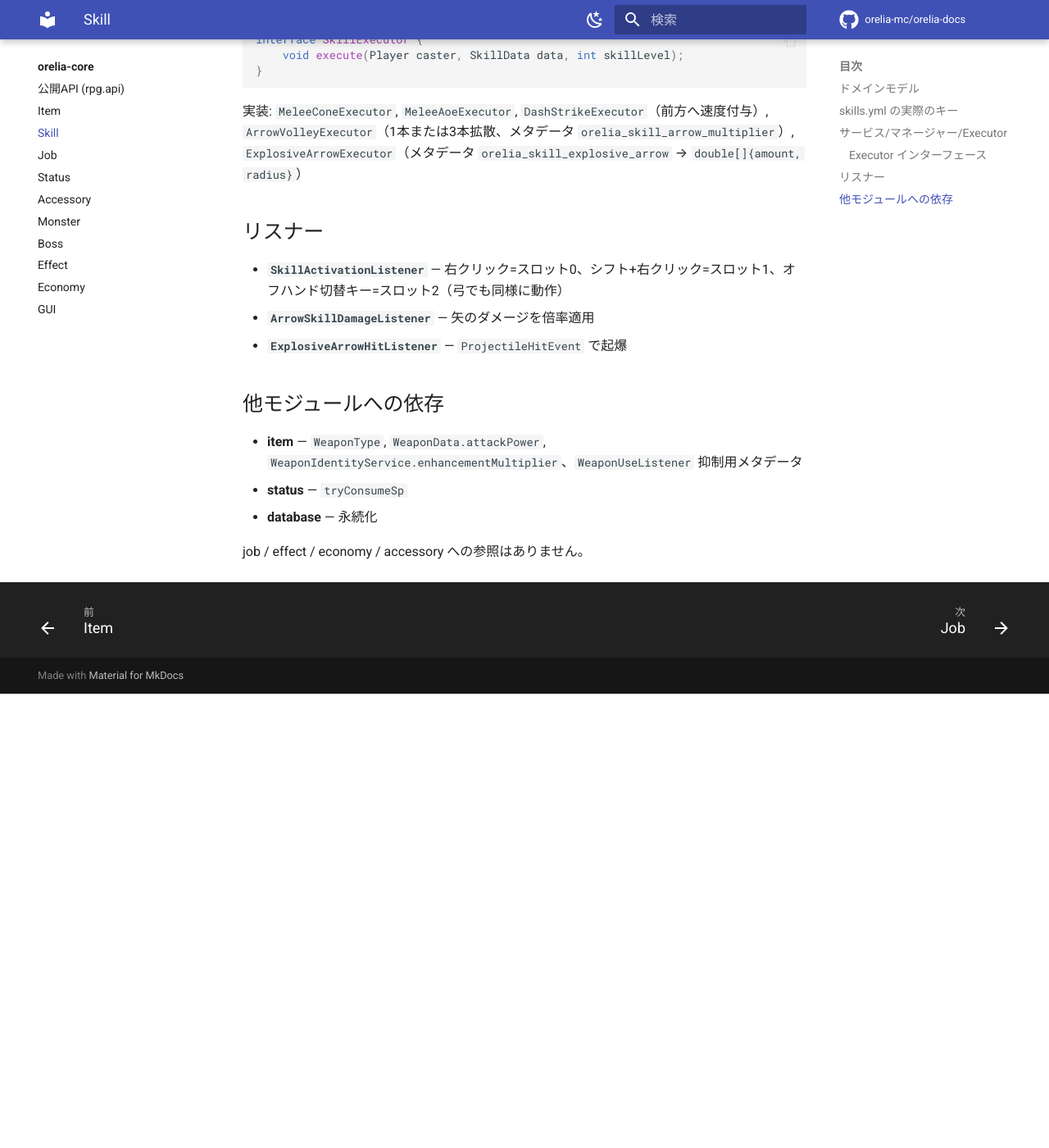
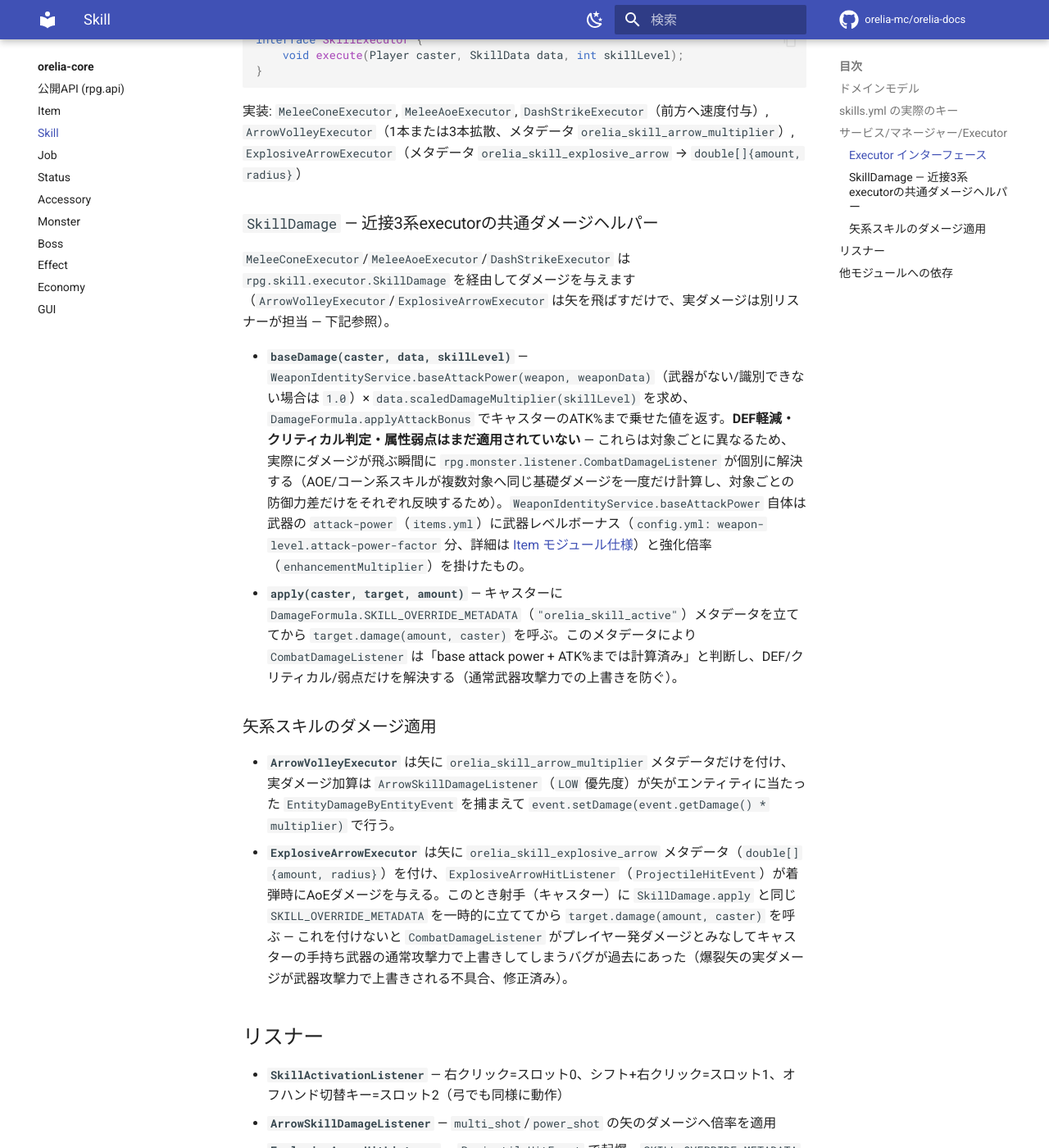
Before and after one commit to orelia-mc/orelia-docs, an MkDocs documentation site: the page built from docs/core/skill.md, in a window 1280 px wide and 1400 px high, scrolled down 1783 px. Shown: the whole window at 82% size. Built offline with MkDocs 1.6.1 and Material for MkDocs 9.7.7, drawn with Linux system fonts in a browser that asks for light colours; comment, search, counter and statistics services are not loaded; before the commit the page ends 2629 px from its top, so only the background shows below that; some of the changed text lies outside the part shown.

Commit message:
Continue skill.md sync
Progress checkpoint while remaining docs sync agent finishes.

Co-Authored-By: Claude Sonnet 5 <noreply@anthropic.com>
Claude-Session: https://claude.ai/code/session_01XXf983ioKJ8bU1jvG4C8U2

```diff
--- a/docs/core/skill.md
+++ b/docs/core/skill.md
@@ -73,16 +73,29 @@ interface SkillExecutor {
 
 実装: `MeleeConeExecutor`, `MeleeAoeExecutor`, `DashStrikeExecutor`（前方へ速度付与）, `ArrowVolleyExecutor`（1本または3本拡散、メタデータ `orelia_skill_arrow_multiplier`）, `ExplosiveArrowExecutor`（メタデータ `orelia_skill_explosive_arrow` → `double[]{amount, radius}`）
 
+### `SkillDamage` — 近接3系executorの共通ダメージヘルパー
+
+`MeleeConeExecutor`/`MeleeAoeExecutor`/`DashStrikeExecutor` は `rpg.skill.executor.SkillDamage` を経由してダメージを与えます（`ArrowVolleyExecutor`/`ExplosiveArrowExecutor` は矢を飛ばすだけで、実ダメージは別リスナーが担当 — 下記参照）。
+
+- **`baseDamage(caster, data, skillLevel)`** — `WeaponIdentityService.baseAttackPower(weapon, weaponData)`（武器がない/識別できない場合は `1.0`）× `data.scaledDamageMultiplier(skillLevel)` を求め、`DamageFormula.applyAttackBonus` でキャスターのATK%まで乗せた値を返す。**DEF軽減・クリティカル判定・属性弱点はまだ適用されていない** — これらは対象ごとに異なるため、実際にダメージが飛ぶ瞬間に `rpg.monster.listener.CombatDamageListener` が個別に解決する（AOE/コーン系スキルが複数対象へ同じ基礎ダメージを一度だけ計算し、対象ごとの防御力差だけをそれぞれ反映するため）。`WeaponIdentityService.baseAttackPower` 自体は武器の `attack-power`（`items.yml`）に武器レベルボーナス（`config.yml: weapon-level.attack-power-factor` 分、詳細は [Item モジュール仕様](item.md)）と強化倍率（`enhancementMultiplier`）を掛けたもの。
+- **`apply(caster, target, amount)`** — キャスターに `DamageFormula.SKILL_OVERRIDE_METADATA`（`"orelia_skill_active"`）メタデータを立ててから `target.damage(amount, caster)` を呼ぶ。このメタデータにより `CombatDamageListener` は「base attack power + ATK%までは計算済み」と判断し、DEF/クリティカル/弱点だけを解決する（通常武器攻撃力での上書きを防ぐ）。
+
+### 矢系スキルのダメージ適用
+
+- **`ArrowVolleyExecutor`** は矢に `orelia_skill_arrow_multiplier` メタデータだけを付け、実ダメージ加算は `ArrowSkillDamageListener`（`LOW` 優先度）が矢がエンティティに当たった `EntityDamageByEntityEvent` を捕まえて `event.setDamage(event.getDamage() * multiplier)` で行う。
+- **`ExplosiveArrowExecutor`** は矢に `orelia_skill_explosive_arrow` メタデータ（`double[]{amount, radius}`）を付け、`ExplosiveArrowHitListener`（`ProjectileHitEvent`）が着弾時にAoEダメージを与える。このとき射手（キャスター）に `SkillDamage.apply` と同じ `SKILL_OVERRIDE_METADATA` を一時的に立ててから `target.damage(amount, caster)` を呼ぶ — これを付けないと `CombatDamageListener` がプレイヤー発ダメージとみなしてキャスターの手持ち武器の通常攻撃力で上書きしてしまうバグが過去にあった（爆裂矢の実ダメージが武器攻撃力で上書きされる不具合、修正済み）。
+
 ## リスナー
 
 - **`SkillActivationListener`** — 右クリック=スロット0、シフト+右クリック=スロット1、オフハンド切替キー=スロット2（弓でも同様に動作）
-- **`ArrowSkillDamageListener`** — 矢のダメージを倍率適用
-- **`ExplosiveArrowHitListener`** — `ProjectileHitEvent` で起爆
+- **`ArrowSkillDamageListener`** — `multi_shot`/`power_shot` の矢のダメージへ倍率を適用
+- **`ExplosiveArrowHitListener`** — `ProjectileHitEvent` で起爆、`SKILL_OVERRIDE_METADATA` を付与してから `CombatDamageListener` にDEF/クリティカル/弱点だけを解決させる
 
 ## 他モジュールへの依存
 
-- **item** — `WeaponType`, `WeaponData.attackPower`, `WeaponIdentityService.enhancementMultiplier`、`WeaponUseListener` 抑制用メタデータ
-- **status** — `tryConsumeSp`
+- **item** — `WeaponType`, `WeaponData.attackPower`, `WeaponIdentityService.baseAttackPower`（武器レベル・強化を織り込んだ攻撃力）, `WeaponIdentityService.enhancementMultiplier`
+- **status** — `tryConsumeSp`, `StatusService.getFinalStats`（ATK%の取得）
+- **monster** — `rpg.status.combat.DamageFormula`／`CombatDamageListener` によるダメージ確定（DEF/クリティカル/属性弱点の適用は skill モジュール外）
 - **database** — 永続化
 
 job / effect / economy / accessory への参照はありません。
```
